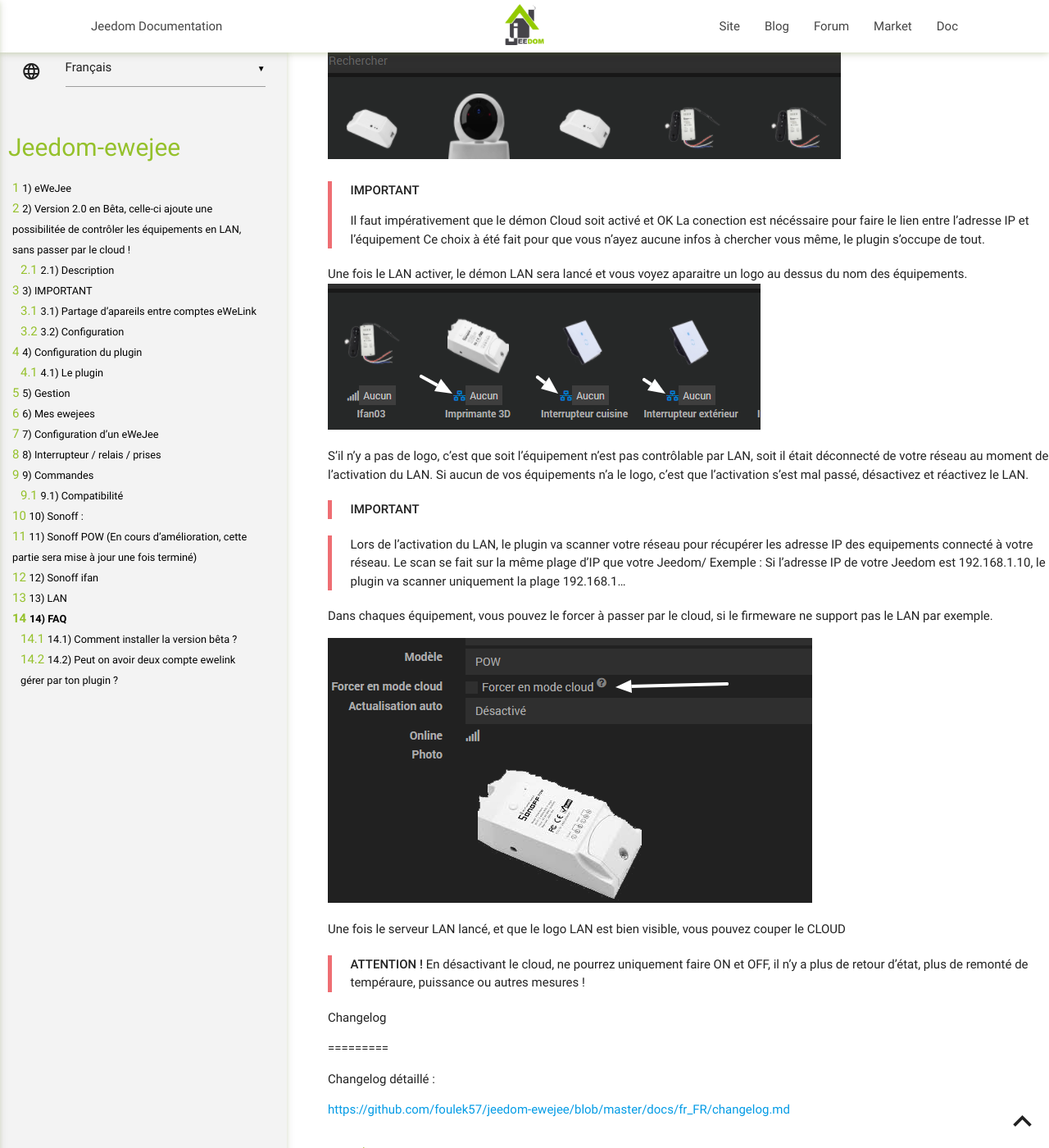
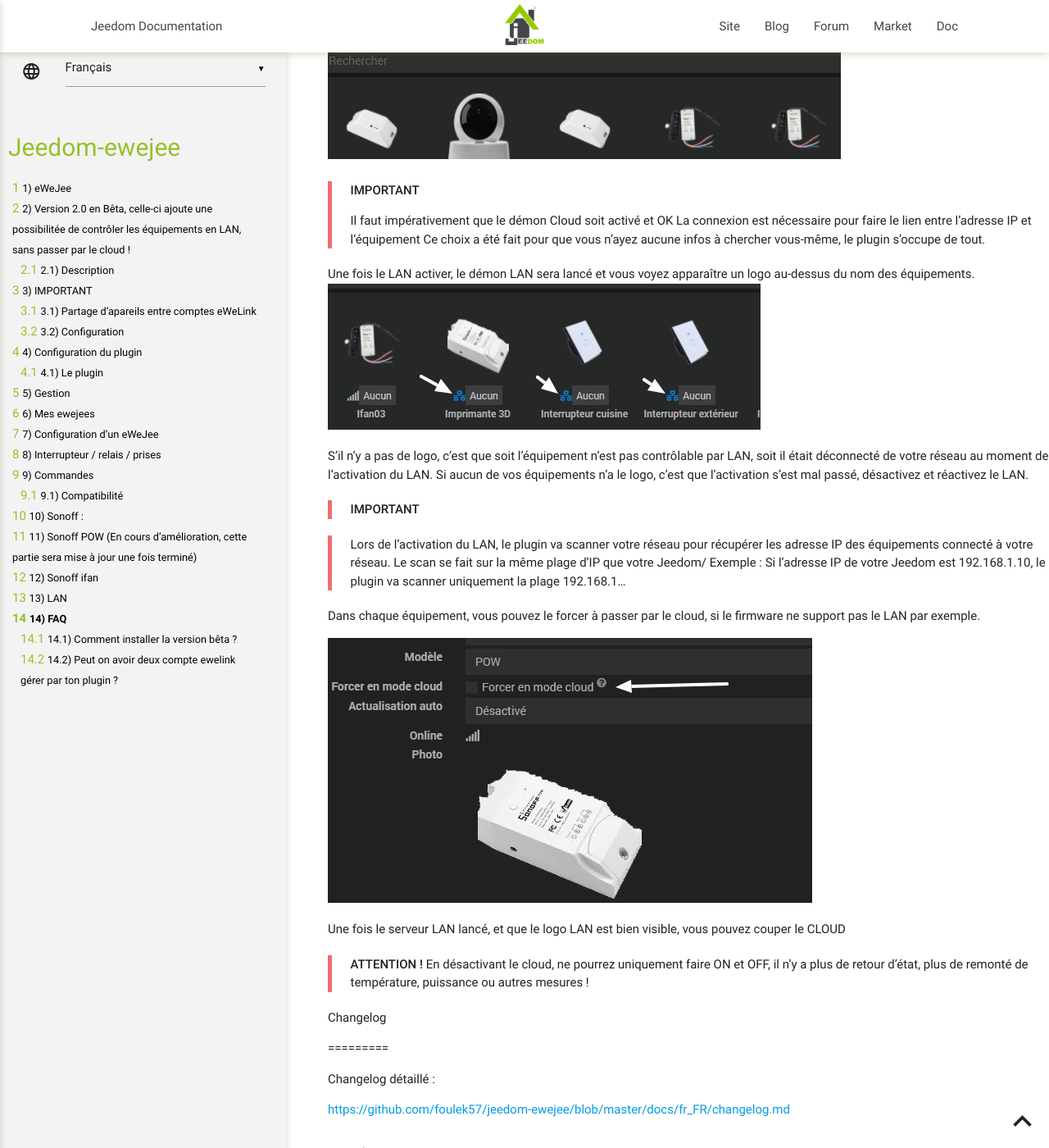
Before and after one commit to foulek57/jeedom-ewejee, a Jekyll site: the page built from docs/fr_FR/index.md, in a window 1280 px wide and 1400 px high, scrolled down 17134 px. Shown: the whole window at 82% size. Built offline with Jekyll 4.4.1, drawn with Linux system fonts in a browser that asks for light colours; our own code applies the rules of GitHub Pages for plain Markdown files; some of the changed text lies outside the part shown.

Commit message:
Update index.md

```diff
--- a/docs/fr_FR/index.md
+++ b/docs/fr_FR/index.md
@@ -429,18 +429,16 @@ Un fonctionnalité LAN est en cours de développement, pour l'instant seul le ON
 
 Pour activer le LAN :
 
-Vous povuez l'activer grace au bouton "Activer LAN" dans le panneau de gestion du plugin.
+Vous pouvez l'activer grâce au bouton "Activer LAN" dans le panneau de gestion du plugin.
 ![ifan_nps.png](../images/activer_lan.png)
 
 > **IMPORTANT**
 >
 > Il faut impérativement que le démon Cloud soit activé et OK
-> La conection est nécéssaire pour faire le lien entre l'adresse IP et l'équipement
-> Ce choix à été fait pour que vous n'ayez aucune infos à chercher vous même, le plugin s'occupe de tout.
+> La connexion est nécessaire pour faire le lien entre l'adresse IP et l'équipement
+> Ce choix a été fait pour que vous n'ayez aucune infos à chercher vous-même, le plugin s'occupe de tout.
 
-
-
-Une fois le LAN activer, le démon LAN sera lancé et vous voyez aparaitre un logo au dessus du nom des équipements.
+Une fois le LAN activer, le démon LAN sera lancé et vous voyez apparaître un logo au-dessus du nom des équipements.
 ![ifan_nps.png](../images/logo_lan.png)
 
 S'il n'y a pas de logo, c'est que soit l'équipement n'est pas contrôlable par LAN, soit il était déconnecté de votre réseau au moment de l'activation du LAN.
@@ -448,20 +446,18 @@ Si aucun de vos équipements n'a le logo, c'est que l'activation s'est mal pass
 
 > **IMPORTANT**
 
->  Lors de l'activation du LAN, le plugin va scanner votre réseau pour récupérer les adresse IP des equipements connecté à votre réseau.
->  Le scan se fait sur la même plage d'IP que votre Jeedom/
+> Lors de l'activation du LAN, le plugin va scanner votre réseau pour récupérer les adresse IP des équipements connecté à votre réseau.
+> Le scan se fait sur la même plage d'IP que votre Jeedom/
 > Exemple : Si l'adresse IP de votre Jeedom est 192.168.1.10, le plugin va scanner uniquement la plage 192.168.1...
 
-Dans chaques équipement, vous pouvez le forcer à passer par le cloud, si le firmeware ne support pas le LAN par exemple.
+Dans chaque équipement, vous pouvez le forcer à passer par le cloud, si le firmware ne support pas le LAN par exemple.
 
 ![ifan_nps.png](../images/forcer_cloud.png)
 
 Une fois le serveur LAN lancé, et que le logo LAN est bien visible, vous pouvez couper le CLOUD
 
 > **ATTENTION !**
-> En désactivant le cloud, ne pourrez uniquement faire ON et OFF, il n'y a plus de retour d'état, plus de remonté de tempéraure, puissance ou autres mesures !
-
-
+> En désactivant le cloud, ne pourrez uniquement faire ON et OFF, il n'y a plus de retour d'état, plus de remonté de température, puissance ou autres mesures !
 
 
 
```
